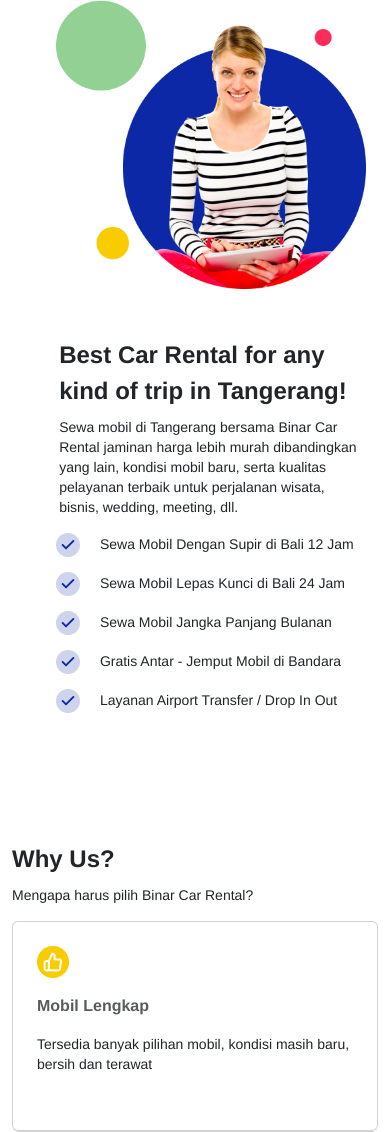
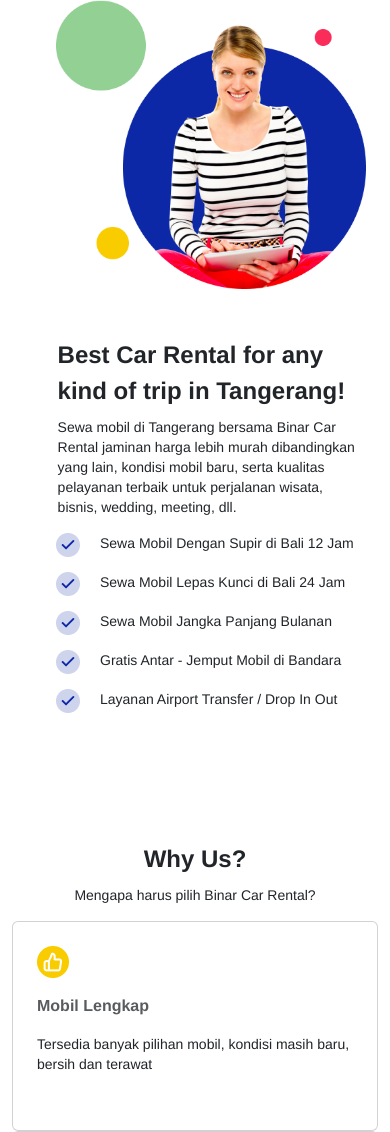
Before and after one commit to PramudyaReynaldi/Challenge_1, a plain HTML site: page index.html in a window 390 px wide. Shown: the part 1015-2147 px from the top of the page. Drawn offline with nearby package versions, Linux system fonts and the light colour scheme.

Commit message:
Membuat responsive pada why us text

```diff
--- a/index.html
+++ b/index.html
@@ -138,23 +138,23 @@
                      <ul>
                         <li>
                            <img src="/assets/icons/Group 53.png" />
-                           <span>Sewa Mobil Dengan Supir di Bali 12 Jam</span>
+                           Sewa Mobil Dengan Supir di Bali 12 Jam
                         </li>
                         <li>
                            <img src="/assets/icons/Group 53.png" />
-                           <span>Sewa Mobil Lepas Kunci di Bali 24 Jam</span>
+                           Sewa Mobil Lepas Kunci di Bali 24 Jam
                         </li>
                         <li>
                            <img src="/assets/icons/Group 53.png" />
-                           <span>Sewa Mobil Jangka Panjang Bulanan</span>
+                           Sewa Mobil Jangka Panjang Bulanan
                         </li>
                         <li>
                            <img src="/assets/icons/Group 53.png" />
-                           <span> Gratis Antar - Jemput Mobil di Bandara</span>
+                           Gratis Antar - Jemput Mobil di Bandara
                         </li>
                         <li>
                            <img src="/assets/icons/Group 53.png" />
-                           <span>Layanan Airport Transfer / Drop In Out</span>
+                           Layanan Airport Transfer / Drop In Out
                         </li>
                      </ul>
                   </div>
@@ -212,7 +212,7 @@
                         <h6 class="card-subtitle mt-2 ms-2 text-muted">
                            Layanan 24 Jam
                         </h6>
-                        <p class="card-text mt-3 ms-2">
+                        <p class="card-text mt-2 ms-2">
                            Siap melayani kebutuhan Anda selama 24 jam nonstop.
                            Kami juga tersedia di akhir minggu
                         </p>
@@ -256,7 +256,7 @@
                         <div class="item">
                            <div class="single-testimonial">
                               <div class="img-area">
-                                 <img src="/assets/img_photo.png" />
+                                 <img src="assets/img_photo.png" />
                               </div>
                               <div class="testi-text">
                                  <i class="fa-sharp fa-solid fa-star"></i>
--- a/style.css
+++ b/style.css
@@ -68,7 +68,7 @@
 }
 .detail-service {
   padding-top: 3rem;
-  padding-left: 2.2rem;
+  padding-left: 2.1rem;
 }
 .detail-service h2 {
   font-weight: 700;
@@ -86,8 +86,9 @@ ul {
 li {
   margin: 15px 0;
 }
-.list-car span {
-  padding-left: 1rem;
+.list-car ul li {
+  gap: 20px;
+  display: flex;
 }
 /* OUR-SERVICES END*/
 
@@ -122,7 +123,11 @@ p {
   font-size: 14px;
   line-height: 20px;
 }
-
+@media screen and (max-width: 765px) {
+  .why-us-text {
+    text-align: center;
+  }
+}
 /* WHY US END */
 
 /* TESTIMONIAL */
@@ -187,10 +192,18 @@ p {
   position: absolute;
 }
 .owl-next {
-  right: 35%;
+  right: 45%;
 }
 .owl-prev {
-  left: 35%;
+  left: 45%;
+}
+@media screen and (max-width: 995px) {
+  .owl-next {
+    right: 35%;
+  }
+  .owl-prev {
+    left: 35%;
+  }
 }
 /* TESTIMONIAL END */
 
```
